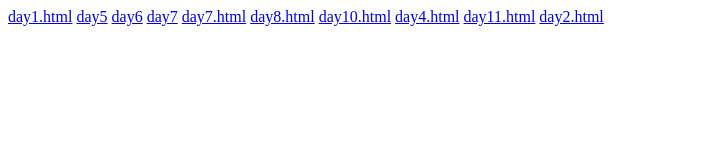
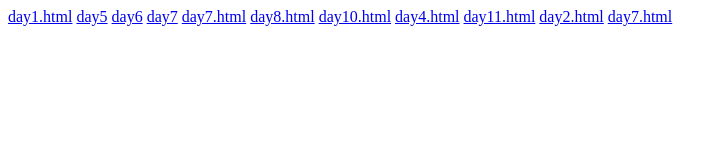
Before and after one commit to chittetivenky/html.daytask, a plain HTML site: page index.html in a window 1280 px wide. Shown: the whole page, without its empty margins (0-727 px from the left). Drawn offline with Linux system fonts and the light colour scheme.

Commit message:
Update index.html

```diff
--- a/index.html
+++ b/index.html
@@ -16,7 +16,7 @@
     <a href="day4/day4.html">day4.html</a>
     <a href="day11/day11.html">day11.html</a>
     <a href="day2/day2.html">day2.html</a>
-
+    <a href="day7/day25.html">day7.html</a>
 
 </body>
 </html>
```
